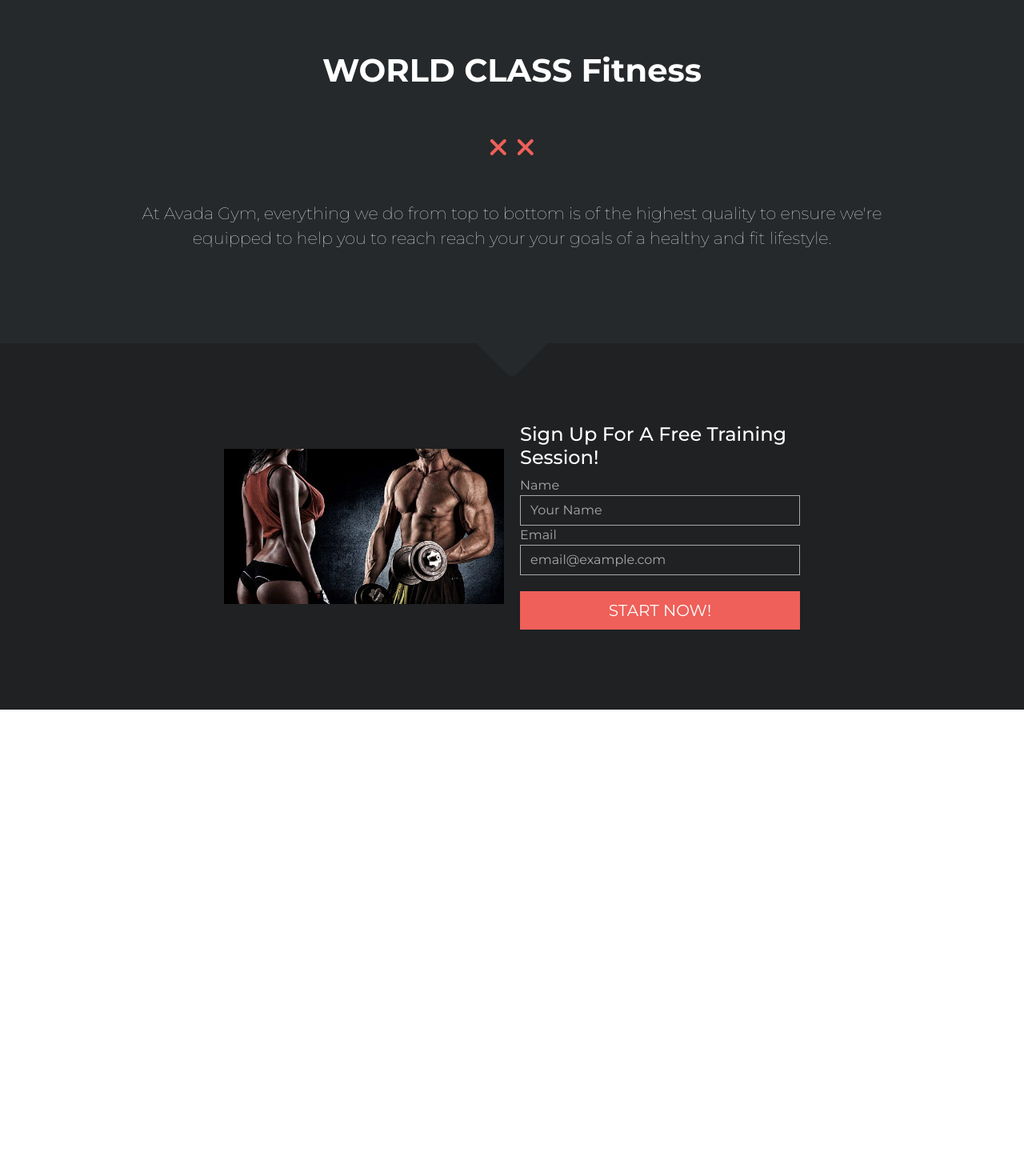
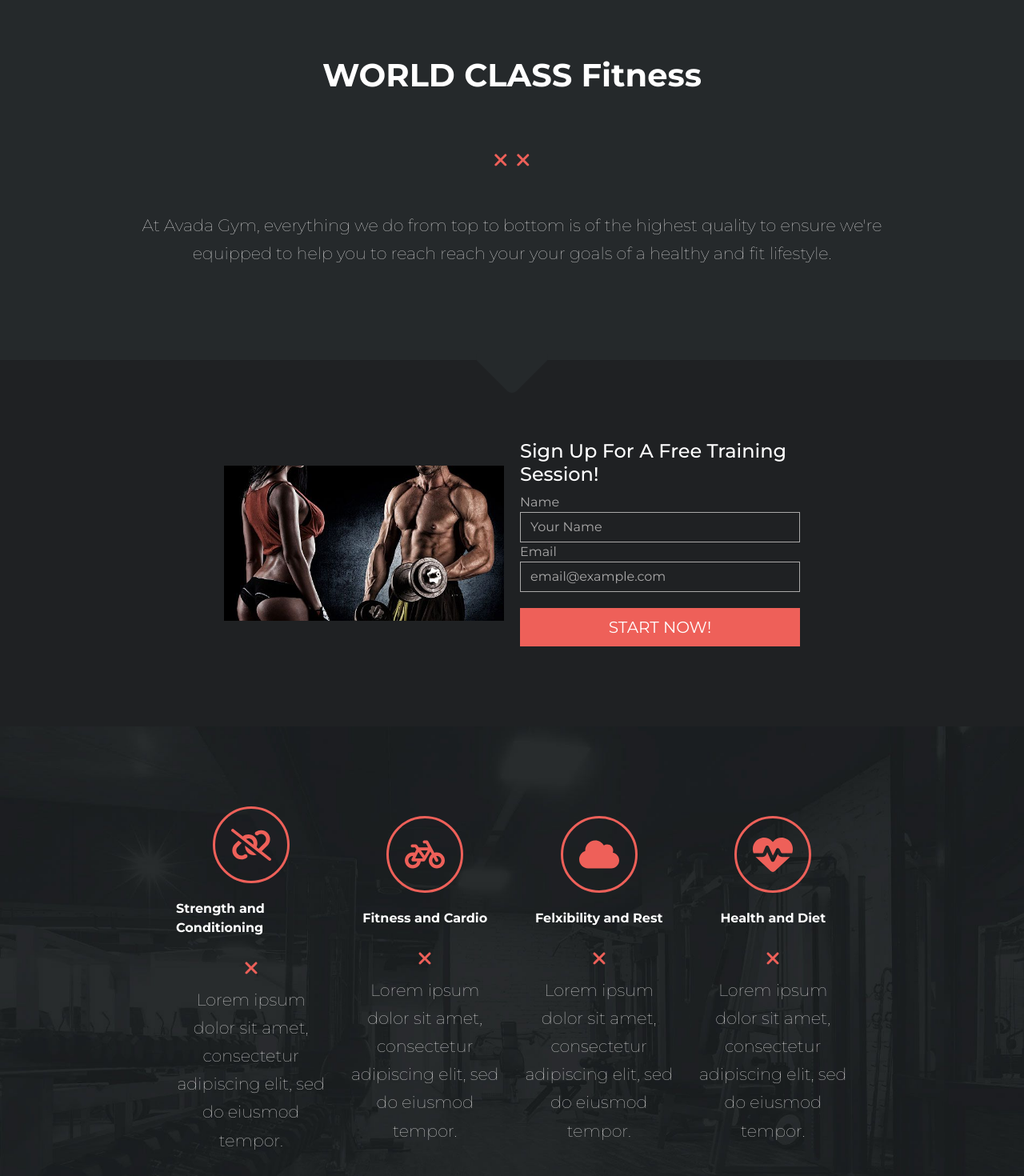
Before and after one commit to azizafarooq/proj-html-vuejs, a Vue app: page / in a window 1280 px wide. Shown: the part 840-2310 px from the top of the page at 80% size. Before the commit the page ends 1727 px from the top, so only its background shows below. Built offline with nearby package versions, Linux system fonts and the light colour scheme.

Commit message:
feat: AppIcons

```diff
--- a/src/App.vue
+++ b/src/App.vue
@@ -3,6 +3,7 @@ import AppHeader from './components/AppHeader.vue';
 import AppMain from './components/AppMain.vue';
 import AppFooter from './components/AppFooter.vue';
 import AppSignup from './components/AppSignup.vue';
+import AppIcons from './components/AppIcons.vue';
 
 export default {
   data() {
@@ -10,13 +11,14 @@ export default {
     }
   },
 
-  components: { AppHeader, AppSignup, AppMain, AppFooter }
+  components: { AppHeader, AppSignup, AppIcons, AppMain, AppFooter }
 }
 </script>
 
 <template>
   <AppHeader></AppHeader>
   <AppSignup></AppSignup>
+  <AppIcons></AppIcons>
   <AppMain></AppMain>
   <AppFooter></AppFooter>
 </template>
--- a/src/components/AppHeader.vue
+++ b/src/components/AppHeader.vue
@@ -62,9 +62,10 @@ export default {
 
     <!--Jumbotron-->
     <div class="jumbotron">
-        <h1>WORLD CLASS Fitness</h1>
+        <p class="main-title">WORLD CLASS Fitness</p>
         <font-awesome-icon class="xmark" v-for="xmark in 2" :icon="['fas', 'xmark']" style="color: #ee6059;" />
-        <p>At Avada Gym, everything we do from top to bottom is of the highest quality to ensure we're equipped
+        <p class="description">At Avada Gym, everything we do from top to bottom is of the highest quality to ensure we're
+            equipped
             to help
             you to reach reach your your goals of a healthy and fit lifestyle. </p>
         <font-awesome-icon class="sortDown" :icon="['fas', 'sort-down']" style="color: #25292b;" />
@@ -131,19 +132,7 @@ header {
     padding: 100px 150px;
     position: relative;
 
-    h1 {
-        font-weight: bolder;
-
-    }
-
-    p {
-        font-weight: lighter;
-        font-size: 1.3rem;
-
-    }
-
     .xmark {
-        font-size: 2rem;
         padding: 3rem 0.3rem;
     }
 
--- /dev/null
+++ b/src/components/AppIcons.vue
@@ -0,0 +1,74 @@
+<script>
+export default {
+    data() {
+        return {
+            items: [
+                {
+                    icon: 'link-slash',
+                    title: 'Strength and Conditioning',
+                    description: 'Lorem ipsum dolor sit amet, consectetur adipiscing elit, sed do eiusmod tempor.',
+                },
+                {
+                    icon: 'bicycle',
+                    title: 'Fitness and Cardio',
+                    description: 'Lorem ipsum dolor sit amet, consectetur adipiscing elit, sed do eiusmod tempor.',
+                },
+                {
+                    icon: 'cloud',
+                    title: 'Felxibility and Rest',
+                    description: 'Lorem ipsum dolor sit amet, consectetur adipiscing elit, sed do eiusmod tempor.',
+                },
+                {
+                    icon: 'heart-pulse',
+                    title: 'Health and Diet',
+                    description: 'Lorem ipsum dolor sit amet, consectetur adipiscing elit, sed do eiusmod tempor.',
+                },
+
+            ]
+        }
+    }
+}
+</script>
+<template>
+    <section>
+        <div class="items" v-for="item in  items ">
+            <font-awesome-icon class="icons" :icon="['fas', item.icon]" style="color: #ee6059;" />
+            <p class="title">{{ item.title }}</p>
+            <font-awesome-icon class="xmark" :icon="['fas', 'xmark']" style="color: #ee6059;" />
+            <p class="description">{{ item.description }}</p>
+
+        </div>
+    </section>
+</template>
+<style lang="scss" scoped>
+section {
+    padding: 100px 150px;
+    display: flex;
+    justify-content: center;
+    align-items: center;
+    gap: 30px;
+    background-image: url('/images/gym_bkgd_bw-compressor.jpg');
+    background-size: cover;
+
+    .items {
+        display: flex;
+        flex-direction: column;
+        align-items: center;
+        gap: 10px;
+        width: calc((100% - 150px - 30px - 50px) / 4);
+
+        .icons {
+            width: 50px;
+            height: 50px;
+            padding: 20px;
+            border-radius: 50%;
+            border: 3px solid #ee6059;
+            margin-bottom: 10px;
+        }
+
+        .description {
+            text-align: center;
+        }
+    }
+}
+</style>
--- a/src/main.js
+++ b/src/main.js
@@ -6,8 +6,12 @@ import { library } from '@fortawesome/fontawesome-svg-core';
 import { FontAwesomeIcon } from '@fortawesome/vue-fontawesome';
 import { faXmark } from '@fortawesome/free-solid-svg-icons';
 import { faSortDown } from '@fortawesome/free-solid-svg-icons';
+import { faLinkSlash } from '@fortawesome/free-solid-svg-icons';
+import { faBicycle } from '@fortawesome/free-solid-svg-icons';
+import { faCloud } from '@fortawesome/free-solid-svg-icons';
+import { faHeartPulse } from '@fortawesome/free-solid-svg-icons';
 
-library.add(faXmark, faSortDown);
+library.add(faXmark, faSortDown, faLinkSlash, faBicycle, faCloud, faHeartPulse);
 
 const app = createApp(App);
 app.component('font-awesome-icon', FontAwesomeIcon);
--- a/src/styles/generals.scss
+++ b/src/styles/generals.scss
@@ -10,3 +10,27 @@ ul {
 * {
     font-family: "Montserrat", sans-serif;
 }
+
+.xmark {
+    font-size: 1.5rem;
+}
+
+.title {
+    color: white;
+    font-weight: bold;
+    font-size: 1rem;
+}
+
+.main-title {
+    font-weight: bolder;
+    font-size: 2.5rem;
+    color: white;
+
+}
+
+.description {
+    font-weight: lighter;
+    font-size: 1.3rem;
+    line-height: 2.2rem;
+    color: #EBEAEA;
+}
```
